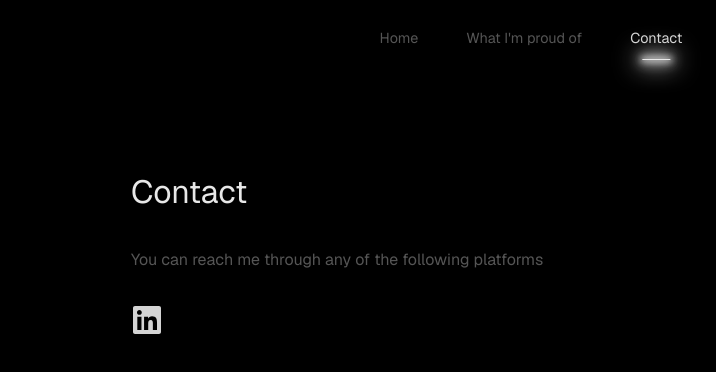
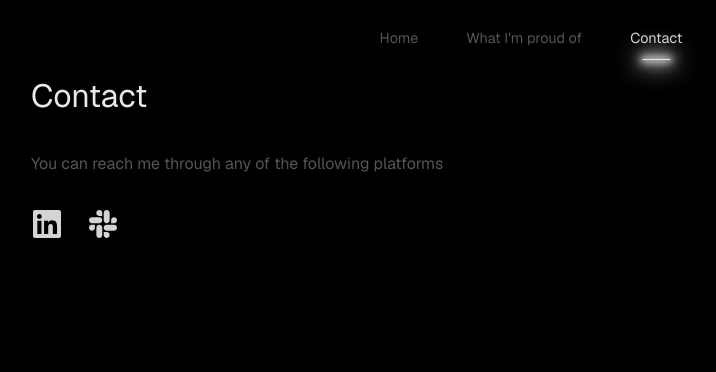
Before and after one commit to SilentSword123456/silentlabwebsite, a Next.js app: page /contact in a window 1280 px wide. Shown: the top 372 px of the page, without its empty margins (109-825 px from the left). Built offline with nearby package versions, Linux system fonts and the light colour scheme.

Commit message:
Made everything centered via layout and added Slack

```diff
--- a/app/contact/page.module.css
+++ b/app/contact/page.module.css
@@ -1,23 +1,5 @@
-
 .socialsGrid {
     display: flex;
     flex-wrap: wrap;
     gap: 1.5rem;
 }
-
-.contactPage {
-    padding-top: 6rem;
-    padding-left: 10%;
-    display: flex;
-    flex-direction: column;
-    gap: 2rem;
-}
-
-.contactPage h1 {
-    font-size: 2rem;
-    color: var(--accent);
-}
-
-.contactPage p {
-    color: var(--text-dim);
-}
--- a/app/contact/page.tsx
+++ b/app/contact/page.tsx
@@ -1,14 +1,14 @@
-import LinkedIn from "@/components/SocialMedia";
+import { LinkedIn, Slack } from "@/components/SocialMedia";
 import styles from './page.module.css'
 
 function Page() {
     return (
-        <main className={styles.contactPage}>
+        <main className={"subtitle"}>
             <h1>Contact</h1>
             <p>You can reach me through any of the following platforms</p>
             <div className={styles.socialsGrid}>
-            <LinkedIn />
-                {/* drop more here */}
+                <LinkedIn />
+                <Slack />
             </div>
         </main>
     )
--- a/app/globals.css
+++ b/app/globals.css
@@ -72,3 +72,18 @@ body {
     top: 0;
     width: 100%;
 }
+
+.subtitle {
+    display: flex;
+    flex-direction: column;
+    gap: 2rem;
+}
+
+.subtitle h1 {
+    font-size: 2rem;
+    color: var(--accent);
+}
+
+.subtitle p {
+    color: var(--text-dim);
+}
--- a/components/SocialMedia.tsx
+++ b/components/SocialMedia.tsx
@@ -1,6 +1,6 @@
-import { FaLinkedin } from 'react-icons/fa';
+import { FaLinkedin, FaSlack } from 'react-icons/fa';
 
-function LinkedIn(){
+export function LinkedIn(){
     return (
         <a
             href="https://ro.linkedin.com/in/andrei-dumitru-6a1a08363"
@@ -12,4 +12,14 @@ function LinkedIn(){
     )
 }
 
-export default LinkedIn;
+export function Slack(){
+    return (
+        <a
+            href="https://hackclub.enterprise.slack.com/team/U0A531VD30C"
+            target="_blank"
+            rel="noopener noreferrer"
+        >
+            <FaSlack size={32} />
+        </a>
+    )
+}
```
